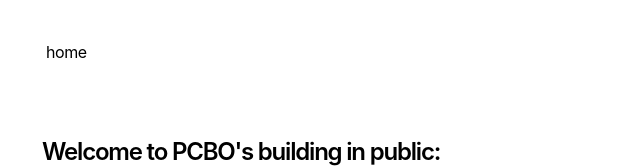
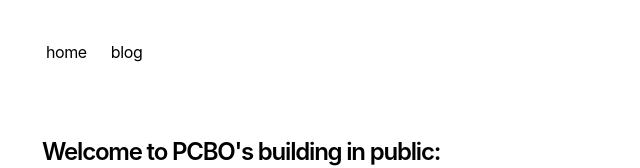
Before and after one commit to pcbo/pcbo-site, a Next.js app: page / in a window 1280 px wide. Shown: the top 168 px of the page, without its empty margins (310-950 px from the left). Built offline with nearby package versions, Linux system fonts and the light colour scheme.

Commit message:
Update nav.tsx

```diff
--- a/app/components/nav.tsx
+++ b/app/components/nav.tsx
@@ -3,7 +3,10 @@ import Link from 'next/link'
 const navItems = {
   '/': {
     name: 'home',
-  }
+  },
+  '/blog': {
+    name: 'blog',
+  },
 }
 
 export function Navbar() {
```
